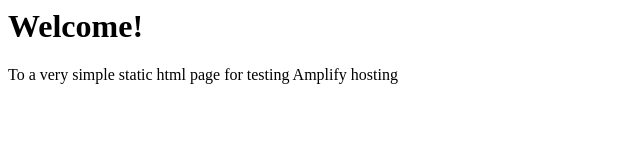
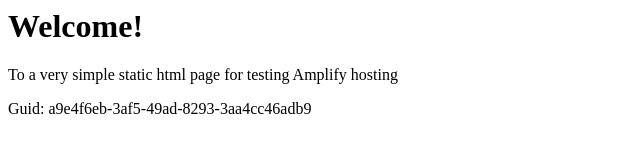
Before and after one commit to aws-aemilia-fra/Github-PR-Commit-Integration-Test-DoNotTouch-GithubWebhookPreviewCanaryTest-v1-prod-eu-central-1, a website: page src/index.html in a window 1280 px wide. Shown: the whole page, without its empty margins (0-640 px from the left). Drawn offline with Linux system fonts and the light colour scheme.

Commit message:
commit from integ tests

```diff
--- a/src/index.html
+++ b/src/index.html
@@ -1,3 +1,5 @@
+
+
 <html lang="en">
 
 <head>
@@ -10,6 +12,6 @@
 <body>
     <h1>Welcome!</h1>
     <p>To a very simple static html page for testing Amplify hosting</p>
-</body>
+    <p>Guid: a9e4f6eb-3af5-49ad-8293-3aa4cc46adb9</p></body>
 
 </html>
```
